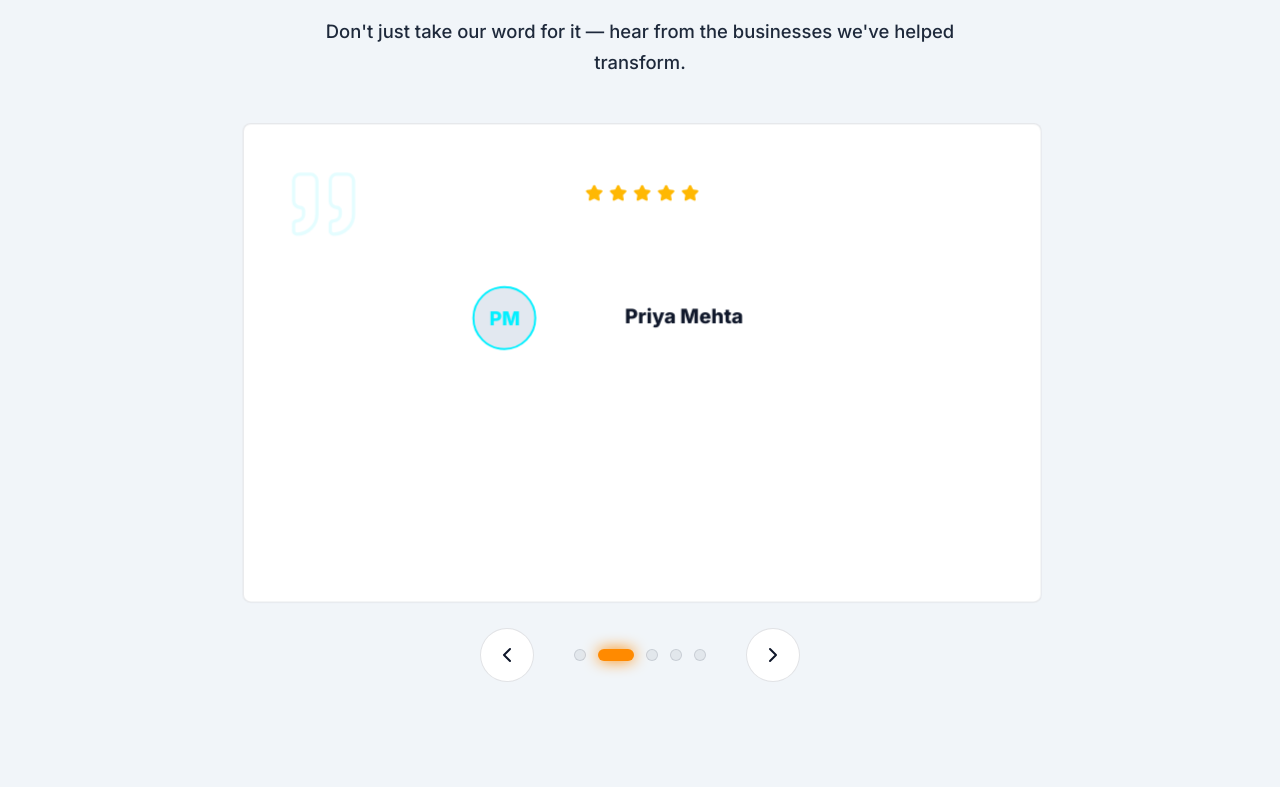
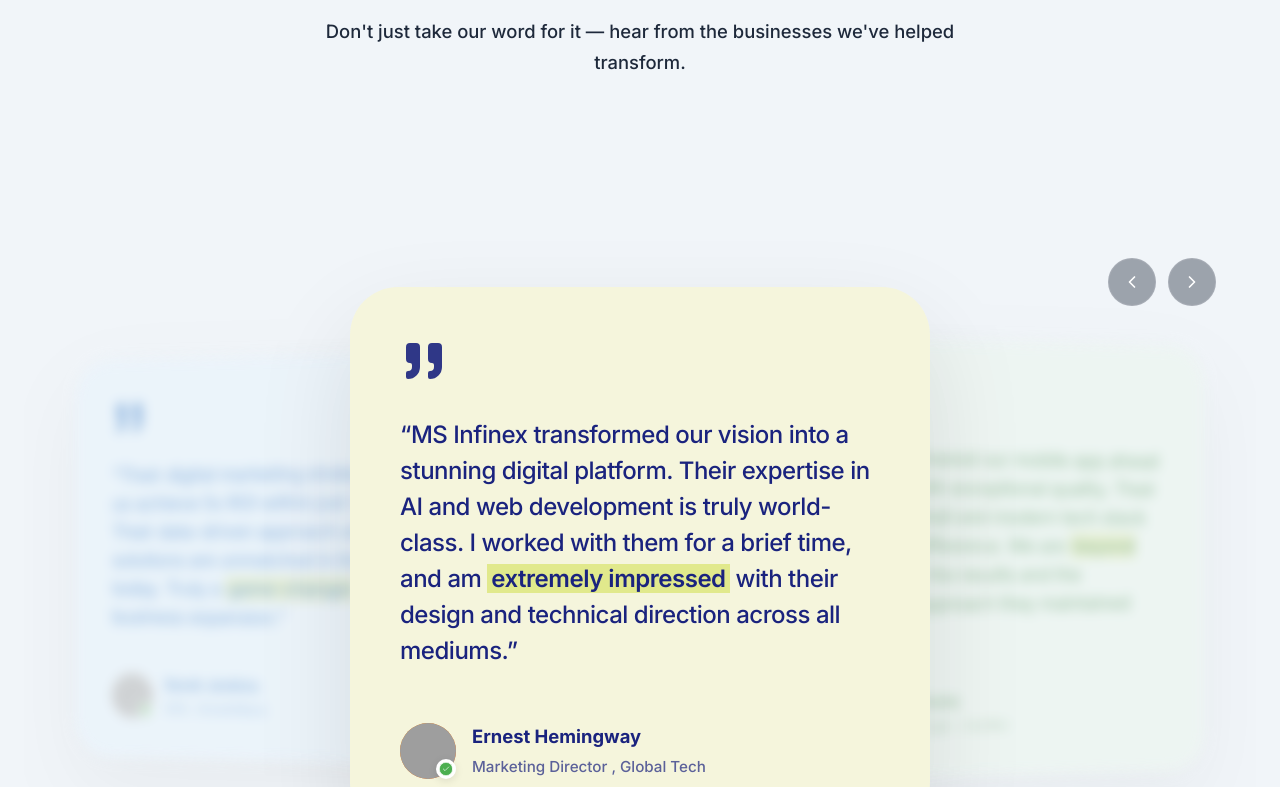
Before and after one commit to Eshbanoliver/techwebsite, a Next.js app: page / in a window 1280 px wide. Shown: the part 8392-9179 px from the top of the page. Built offline with nearby package versions, Linux system fonts and the light colour scheme; grey boxes are pictures that could not be loaded.

Commit message:
updated files

```diff
--- a/app/page.tsx
+++ b/app/page.tsx
@@ -45,7 +45,7 @@
 
 const ParticleBackground = dynamic(() => import('@/components/ParticleBackground'), { ssr: false });
 const AnimatedCounter = dynamic(() => import('@/components/AnimatedCounter'), { ssr: false });
-const TestimonialCarousel = dynamic(() => import('@/components/TestimonialCarousel'), { ssr: false });
+const ModernTestimonialDesign = dynamic(() => import('@/components/ModernTestimonialDesign'), { ssr: false });
 const TechStack = dynamic(() => import('@/components/TechStack'), { ssr: false });
 const CategorizedFAQ = dynamic(() => import('@/components/CategorizedFAQ'), { ssr: false });
 import SectionReveal from '@/components/SectionReveal';
@@ -396,7 +396,7 @@
               </p>
             </div>
           </SectionReveal>
-          <TestimonialCarousel />
+          <ModernTestimonialDesign />
         </div>
       </section>
 
--- /dev/null
+++ b/components/ModernTestimonialDesign.tsx
@@ -0,0 +1,172 @@
+'use client';
+import { useState, useEffect } from 'react';
+import { motion, AnimatePresence } from 'framer-motion';
+import { ChevronLeft, ChevronRight, Quote, CheckCircle2 } from 'lucide-react';
+
+interface Testimonial {
+  id: number;
+  quote: string;
+  author: string;
+  role: string;
+  company: string;
+  avatar: string;
+  highlight: string;
+  bgColor: string;
+  accentColor: string;
+}
+
+const testimonials: Testimonial[] = [
+  {
+    id: 1,
+    quote: "MS Infinex transformed our vision into a stunning digital platform. Their expertise in AI and web development is truly world-class. I worked with them for a brief time, and am extremely impressed with their design and technical direction across all mediums.",
+    highlight: "extremely impressed",
+    author: "Ernest Hemingway",
+    role: "Marketing Director",
+    company: "Global Tech",
+    avatar: "https://i.pravatar.cc/150?u=ernest",
+    bgColor: "#f5f5dc", // Beige-ish
+    accentColor: "#1a237e" // Navy
+  },
+  {
+    id: 2,
+    quote: "The team delivered our mobile app ahead of schedule with exceptional quality. Their attention to detail and modern tech stack made all the difference. We are beyond satisfied with the results and the professional approach they maintained throughout.",
+    highlight: "beyond satisfied",
+    author: "Mackie Clonts",
+    role: "Project Manager",
+    company: "CareRev",
+    avatar: "https://i.pravatar.cc/150?u=mackie",
+    bgColor: "#e8f5e9", // Light green
+    accentColor: "#2e7d32"
+  },
+  {
+    id: 3,
+    quote: "Outstanding cloud & DevOps solutions that reduced our infrastructure costs by 40%. Their UI/UX design work is absolutely phenomenal. They redesigned our entire platform and our customer satisfaction scores went through the roof.",
+    highlight: "absolutely phenomenal",
+    author: "Marcus Lee",
+    role: "UX Lead",
+    company: "DesignHub",
+    avatar: "https://i.pravatar.cc/150?u=marcus",
+    bgColor: "#fce4ec", // Light pink
+    accentColor: "#c2185b"
+  },
+  {
+    id: 4,
+    quote: "Their digital marketing strategies helped us achieve 5x ROI within just 3 months. Their data-driven approach and creative solutions are unmatched in the industry today. Truly a game-changer for our business expansion.",
+    highlight: "game-changer",
+    author: "Sarah Jenkins",
+    role: "CEO",
+    company: "GrowthWave",
+    avatar: "https://i.pravatar.cc/150?u=sarah",
+    bgColor: "#e3f2fd", // Light blue
+    accentColor: "#1565c0"
+  }
+];
+
+export default function ModernTestimonialDesign() {
+  const [index, setIndex] = useState(0);
+
+  const next = () => {
+    setIndex((prev) => (prev + 1) % testimonials.length);
+  };
+
+  const prev = () => {
+    setIndex((prev) => (prev - 1 + testimonials.length) % testimonials.length);
+  };
+
+  // Helper to get relative position
+  const getPos = (i: number) => {
+    const len = testimonials.length;
+    let diff = i - index;
+    if (diff > len / 2) diff -= len;
+    if (diff < -len / 2) diff += len;
+    return diff;
+  };
+
+  return (
+    <div className="modern-testimonial-section">
+      <div className="modern-testimonial-carousel">
+        <div className="modern-testimonial-header">
+          <div className="navigation-controls">
+            <button onClick={prev} className="nav-btn" aria-label="Previous">
+              <ChevronLeft size={20} />
+            </button>
+            <button onClick={next} className="nav-btn" aria-label="Next">
+              <ChevronRight size={20} />
+            </button>
+          </div>
+        </div>
+
+        {testimonials.map((item, i) => {
+          const pos = getPos(i);
+          const isActive = pos === 0;
+
+          return (
+            <motion.div
+              key={item.id}
+              className={`modern-testimonial-card ${isActive ? 'active' : ''}`}
+              initial={false}
+              animate={{
+                x: pos * 350,
+                scale: isActive ? 1 : 0.8,
+                opacity: Math.abs(pos) > 1 ? 0 : 1 - Math.abs(pos) * 0.6,
+                zIndex: isActive ? 10 : 5 - Math.abs(pos),
+                rotateY: pos * 10,
+                filter: isActive ? 'blur(0px)' : 'blur(8px)',
+              }}
+              transition={{
+                type: "spring",
+                stiffness: 200,
+                damping: 25
+              }}
+              style={{
+                backgroundColor: item.bgColor,
+                color: item.accentColor,
+              } as any}
+            >
+              <div className="card-content-wrapper">
+                <div className="card-top">
+                  <Quote
+                    size={48}
+                    fill="currentColor"
+                    stroke="none"
+                    className="quote-icon"
+                  />
+                </div>
+
+                <div className="card-body">
+                  <p className="testimonial-quote">
+                    &ldquo;{item.quote.split(item.highlight).map((part, index, array) => (
+                      <span key={index}>
+                        {part}
+                        {index < array.length - 1 && (
+                          <span className="highlight-text" style={{ backgroundColor: 'rgba(212, 225, 87, 0.6)' }}>
+                            {item.highlight}
+                          </span>
+                        )}
+                      </span>
+                    ))}&rdquo;
+                  </p>
+                </div>
+
+                <div className="card-footer">
+                  <div className="author-info">
+                    <div className="avatar-wrapper">
+                      <img src={item.avatar} alt={item.author} className="author-avatar" />
+                      <div className="verified-badge">
+                        <CheckCircle2 size={16} fill="#4caf50" color="#fff" strokeWidth={1} />
+                      </div>
+                    </div>
+                    <div className="author-details">
+                      <h4 className="author-name">{item.author}</h4>
+                      <p className="author-role">{item.role} , {item.company}</p>
+                    </div>
+                  </div>
+                </div>
+              </div>
+            </motion.div>
+          );
+        })}
+      </div>
+    </div>
+  );
+}
```
Also changed, not shown: app/globals.css.
